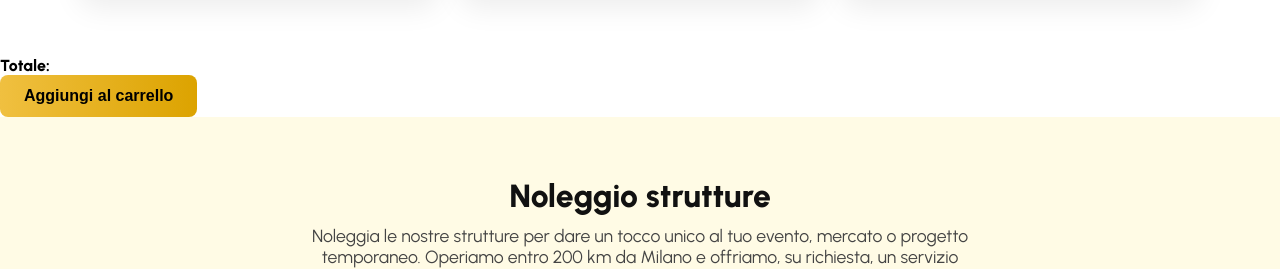
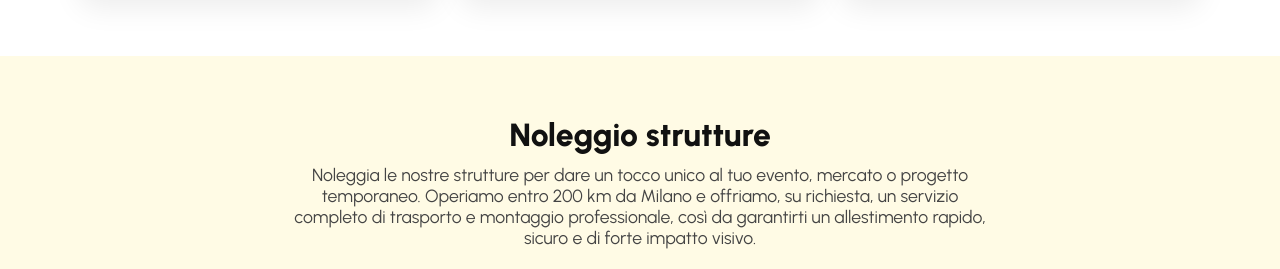
Before and after one commit to fasur33/artigiano-moderno-site, a website: page index.html in a window 1280 px wide. Shown: the part 3633-3902 px from the top of the page. Drawn offline with nearby package versions, Linux system fonts and the light colour scheme; a web font is replaced by a local one.

Commit message:
Update index.html

```diff
--- a/index.html
+++ b/index.html
@@ -601,9 +601,6 @@ Progettiamo e realizziamo soluzioni modulari versatili e resistenti, pensate per
 </div>
 <!-- FINE MODAL 8 -->
 
-  <p><strong>Totale: <span id="prod8_total"></span></strong></p>
-
-  <button class="btn btn-primary">Aggiungi al carrello</button>
 </div>
 
 <!-- MODAL 9 -->
```
